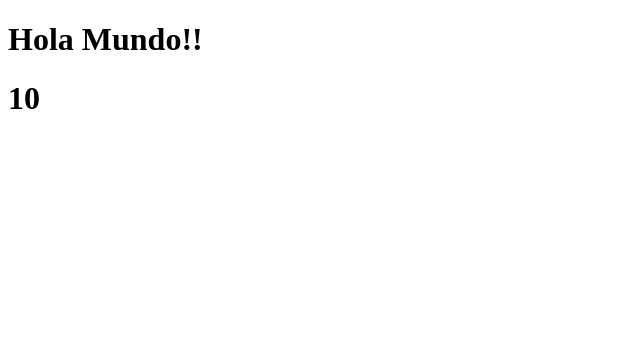
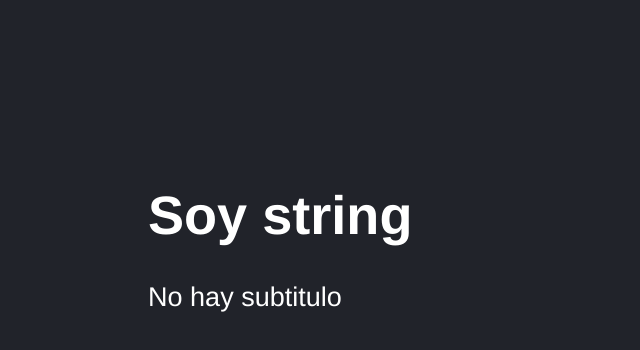
Before and after one commit to khisus19/cursoReactDe0aExperto, a React (Vite) app in the folder 03-couter-app-vite/: page / in a window 1280 px wide. Shown: the top 350 px of the page, without its empty margins (0-640 px from the left). Built offline with nearby package versions, Linux system fonts and the light colour scheme.

Commit message:
Add defaultProps and propTypes - class 42

```diff
--- a/03-couter-app-vite/package.json
+++ b/03-couter-app-vite/package.json
@@ -9,6 +9,7 @@
     "preview": "vite preview"
   },
   "dependencies": {
+    "prop-types": "^15.8.1",
     "react": "^18.2.0",
     "react-dom": "^18.2.0"
   },
--- a/03-couter-app-vite/src/FirstApp.jsx
+++ b/03-couter-app-vite/src/FirstApp.jsx
@@ -1,9 +1,25 @@
+import PropTypes from "prop-types";
 
-export const FirstApp = () => {
-  const funcionPrueba = ( a, b = 2) => {
-    return a + b
-  }
+export const FirstApp = ({ title, subtitle }) => {
+
+  // console.log();
 
 
-  return <h1>{ funcionPrueba( 5, 5) }</h1>
+  return (
+    <>
+      <h1>{ title }</h1>
+      <p>{ subtitle }</p>
+    </>
+  )
 }
+
+FirstApp.propTypes = {
+  title: PropTypes.string.isRequired,
+  subtitle: PropTypes.string,
+}
+
+FirstApp.defaultProps = {
+  name: "Jesús Álvarez",
+  subtitle: "No hay subtitulo",
+  title: "No hay titulo",
+}
--- a/03-couter-app-vite/src/main.jsx
+++ b/03-couter-app-vite/src/main.jsx
@@ -1,13 +1,14 @@
 import React from 'react';
 import ReactDOM from 'react-dom/client';
+
 import { FirstApp } from "./FirstApp";
-import { App } from './HelloWorldApp'
-
+// import { App } from './HelloWorldApp'
+import './styles.css'
 
 ReactDOM.createRoot( document.getElementById("root")).render(
   <React.StrictMode>
-    <App />
-    <FirstApp />
+
+    <FirstApp title={ "Soy string" } />
 
   </React.StrictMode>
 )
--- /dev/null
+++ b/03-couter-app-vite/src/styles.css
@@ -0,0 +1,9 @@
+
+
+html, body {
+  background-color: #21232a;
+  color: white;
+  font-family: Helvetica, Arial, sans-serif;
+  font-size: 1.3rem;
+  padding: 70px;
+}
```
Also changed, not shown: 1 other file (tests, documents, lock files or other folders).
